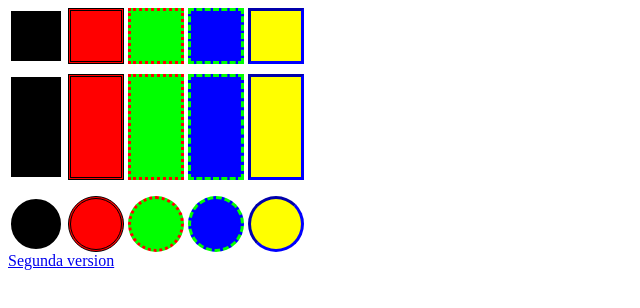
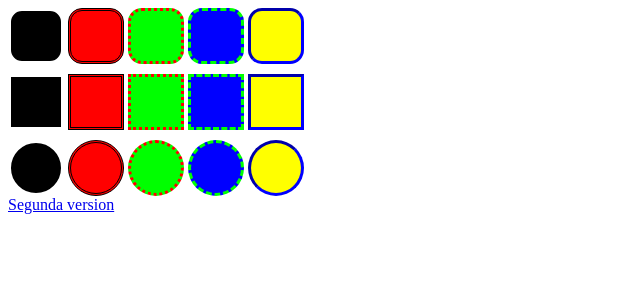
Before and after one commit to PiterWeb/BootcampBoletinFrontend, a plain HTML site: page CSS/ej07/index.html in a window 1280 px wide. Shown: the whole page, without its empty margins (0-640 px from the left). Drawn offline with Linux system fonts and the light colour scheme.

Commit message:
arreglo ejercicios 1,2,3,4,6,7 (CSS)

```diff
--- a/CSS/ej01/index.css
+++ b/CSS/ej01/index.css
@@ -3,6 +3,7 @@ section > div  {
     height: 50px;
     display: inline-block;
     cursor: pointer;
+    border-radius: 14px;
 }
 
 div:nth-child(1) {
@@ -38,8 +39,7 @@ section:nth-child(3) {
 }
 
 section#rectangular > div {
-    width: 50px;
-    height: 100px;
+    border-radius: 0%;
 }
 
 section#redondo > div {
--- a/CSS/ej02/index.css
+++ b/CSS/ej02/index.css
@@ -3,6 +3,7 @@ tr > td {
     height: 50px;
     display: inline-block;
     cursor: pointer;
+    border-radius: 14px;
 }
 
 td:nth-child(1) {
@@ -38,7 +39,7 @@ tr:nth-child(3) {
 }
 
 tr#rectangular > td {
-    height: 100px;
+    border-radius: 0;
 }
 
 tr#redondo > td {
--- a/CSS/ej03/index.css
+++ b/CSS/ej03/index.css
@@ -12,6 +12,7 @@ section#grid > div {
     display: inline-block;
     cursor: pointer;
     border-width: 3px;
+    border-radius: 14px;
 }
 
 div:nth-child(1),
@@ -53,8 +54,7 @@ div:nth-child(5n) {
 }
 
 section#grid > div:nth-child(n + 6) {
-    width: 50px;
-    height: 100px;
+    border-radius: 0;
 }
 
 section#grid > div:nth-child(n + 11) {
--- a/CSS/ej04/table.css
+++ b/CSS/ej04/table.css
@@ -3,6 +3,7 @@ tr > td {
     height: 50px;
     display: inline-block;
     cursor: pointer;
+    border-radius: 14px;
 }
 
 td:nth-child(1) {
@@ -38,7 +39,7 @@ tr:nth-child(3) {
 }
 
 tr#rectangular > td {
-    height: 100px;
+    border-radius: 0;
 }
 
 tr#redondo > td > div {
--- a/CSS/ej06/index.css
+++ b/CSS/ej06/index.css
@@ -1,7 +1,7 @@
 section#grid {
     display: grid;
     grid-template-columns: repeat(5, 50px);
-    grid-template-rows: 1fr 2fr 1fr;
+    grid-template-rows: 1fr 1fr 1fr;
     row-gap: 10px;
     column-gap: 10px;
 }
@@ -12,6 +12,7 @@ section#grid > div {
     display: inline-block;
     cursor: pointer;
     border-width: 3px;
+    border-radius: 14px;
 }
 
 div:nth-child(1),
@@ -53,13 +54,10 @@ div:nth-child(5n) {
 }
 
 section#grid > div:nth-child(n + 6) {
-    width: 50px;
-    height: 100px;
+    border-radius: 0;
 }
 
 section#grid > div:nth-child(n + 11) {
-    width: 50px;
-    height: 50px;
     border-radius: 50%;
 }
 
--- a/CSS/ej07/index.css
+++ b/CSS/ej07/index.css
@@ -1,7 +1,7 @@
 section#grid {
     display: grid;
     grid-template-columns: repeat(5, 50px);
-    grid-template-rows: 1fr 2fr 1fr;
+    grid-template-rows: 1fr 1fr 1fr;
     row-gap: 10px;
     column-gap: 10px;
 }
@@ -12,6 +12,7 @@ section#grid > div {
     display: inline-block;
     cursor: pointer;
     border-width: 3px;
+    border-radius: 14px;
 }
 
 div:nth-child(1),
@@ -53,13 +54,10 @@ div:nth-child(5n) {
 }
 
 section#grid > div:nth-child(n + 6) {
-    width: 50px;
-    height: 100px;
+    border-radius: 0;
 }
 
 section#grid > div:nth-child(n + 11) {
-    width: 50px;
-    height: 50px;
     border-radius: 50%;
 }
 
--- a/CSS/ej07/index2.css
+++ b/CSS/ej07/index2.css
@@ -1,7 +1,7 @@
 section#grid {
     display: grid;
     grid-template-columns: repeat(5, 50px);
-    grid-template-rows: 1fr 2fr 1fr;
+    grid-template-rows: 1fr 1fr 1fr;
     row-gap: 10px;
     column-gap: 10px;
     margin-top: 2rem;
@@ -13,6 +13,7 @@ section#grid > div {
     display: inline-block;
     cursor: pointer;
     border-width: 3px;
+    border-radius: 14px;
 }
 
 div:nth-child(1),
@@ -54,13 +55,10 @@ div:nth-child(5n) {
 }
 
 section#grid > div:nth-child(n + 6) {
-    width: 50px;
-    height: 100px;
+    border-radius: 0;
 }
 
 section#grid > div:nth-child(n + 11) {
-    width: 50px;
-    height: 50px;
     border-radius: 50%;
 }
 
```
Also changed, not shown: CSS/ej04/grid.css (+4 -3 lines).
